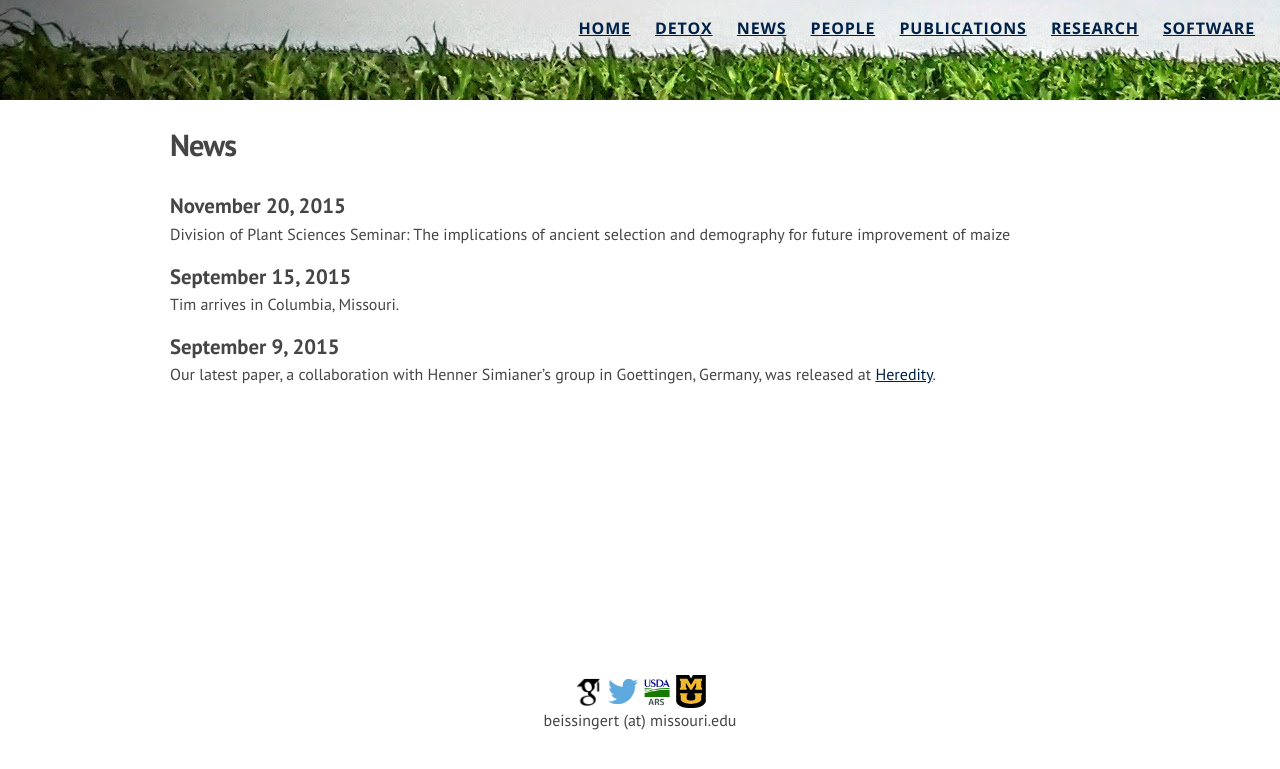
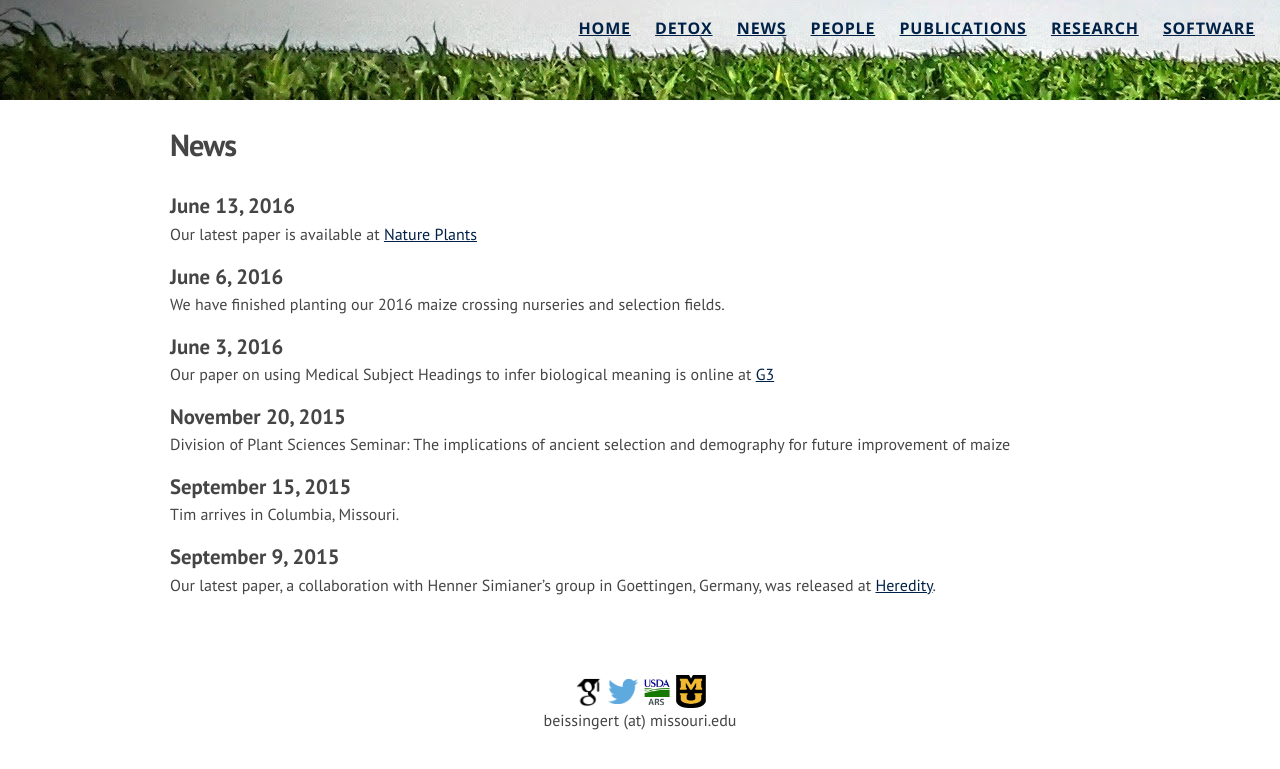
Before and after one commit to BeissingerLab/BeissingerLab.github.io, a Jekyll site: the page built from News.md, in a window 1280 px wide. Shown: the top 769 px of the page. Built offline with Jekyll 4.4.1, drawn with Linux system fonts in a browser that asks for light colours; nearby versions of some CDN libraries.

Commit message:
updates to News

```diff
--- a/News.md
+++ b/News.md
@@ -3,6 +3,15 @@ layout: page
 title: News
 permalink: /News/
 ---
+
+### June 13, 2016
+Our latest paper is available at [Nature Plants](http://www.nature.com/articles/nplants201684)
+
+### June 6, 2016
+We have finished planting our 2016 maize crossing nurseries and selection fields.
+
+### June 3, 2016
+Our paper on using Medical Subject Headings to infer biological meaning is online at [G3](http://www.g3journal.org/content/early/2016/06/01/g3.116.031096.abstract)
 
 ### November 20, 2015
 Division of Plant Sciences Seminar: The implications of ancient selection and demography for future improvement of maize
```
